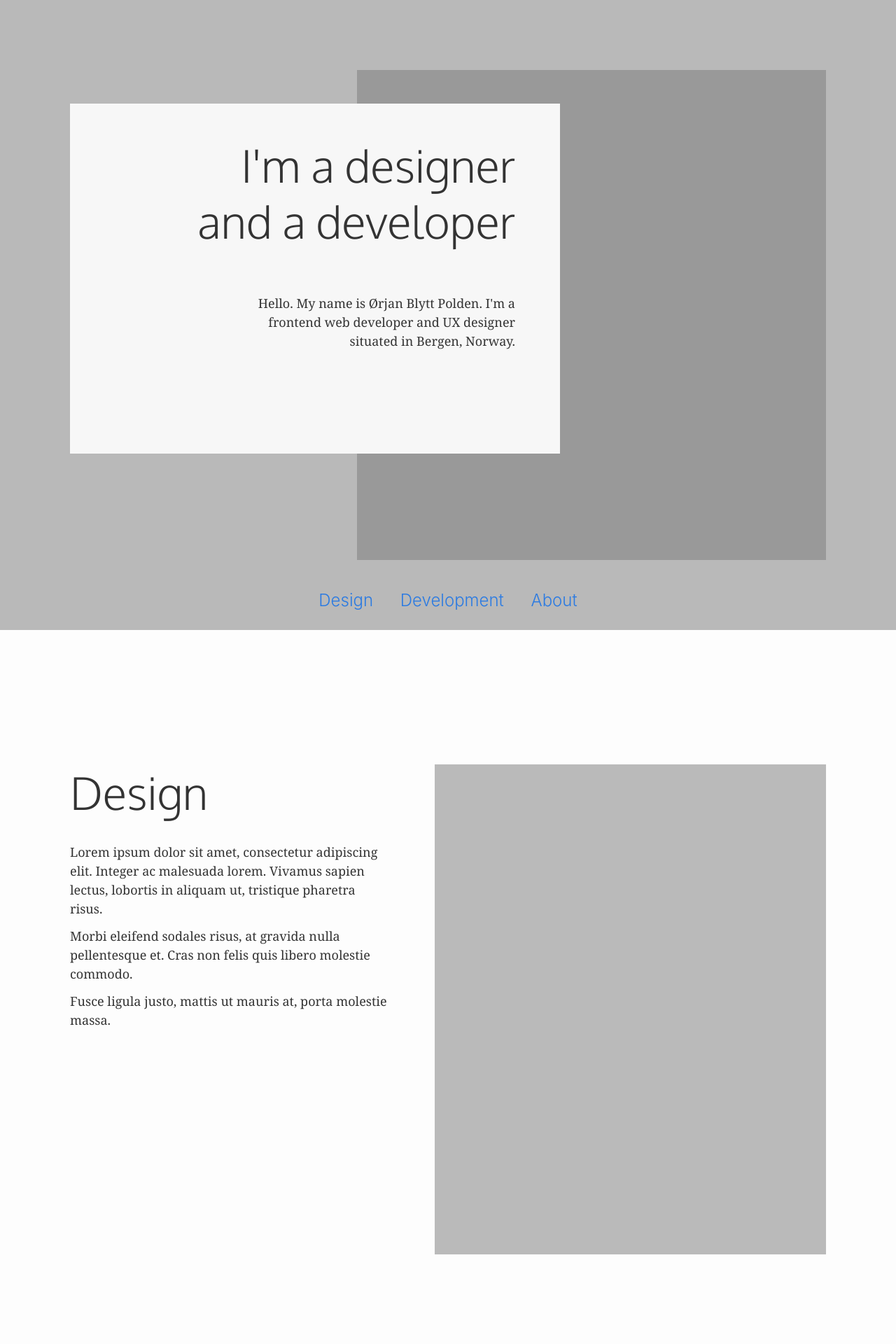
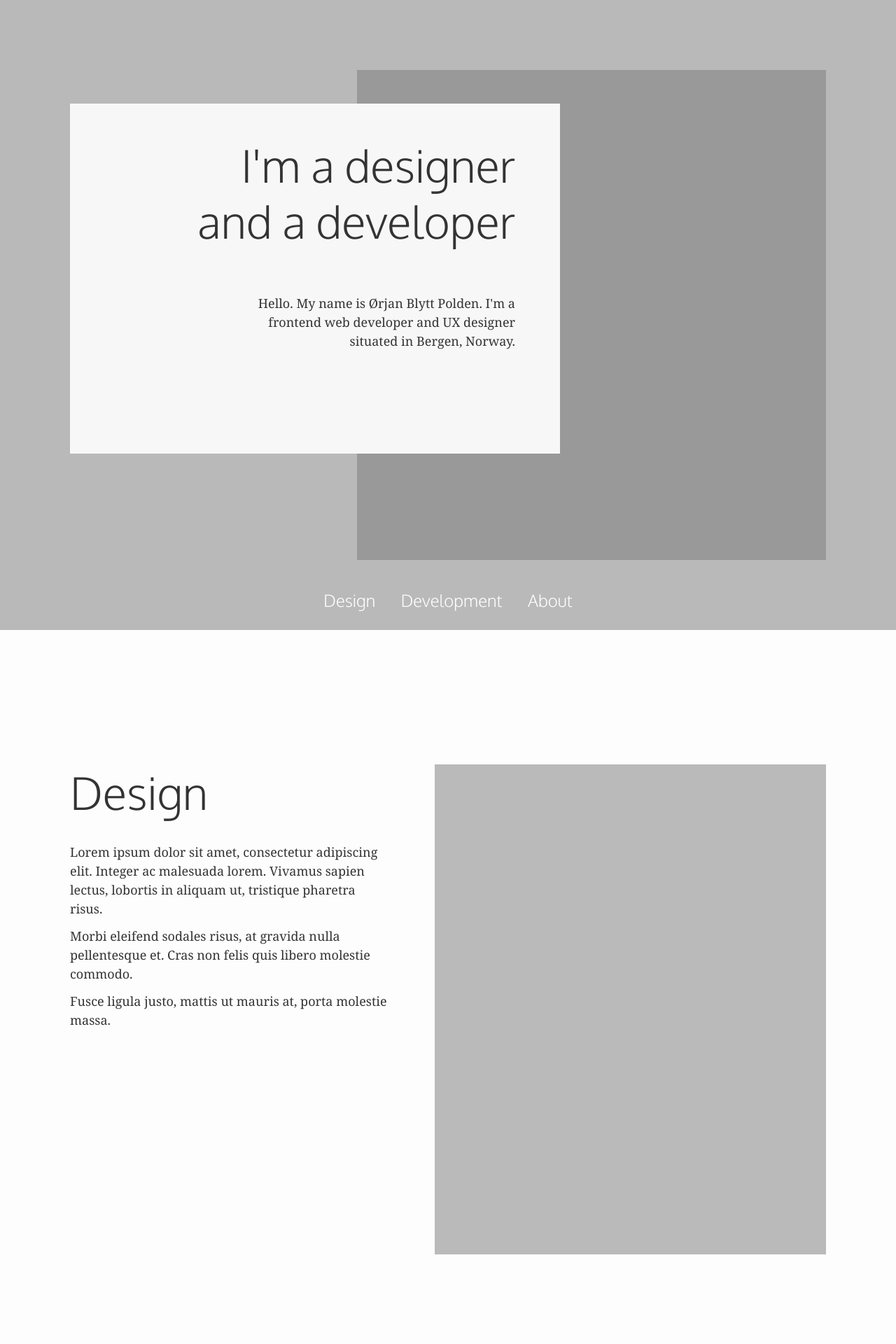
Before and after one commit to orjanbp/portfolio, a Jekyll site: the page built from index.md, in a window 1280 px wide. Shown: the top 1920 px of the page at 70% size. Built offline with Jekyll 4.4.1, drawn with Linux system fonts in a browser that asks for light colours.

Commit message:
Navbar styling

```diff
--- a/_sass/theme/_reset.scss
+++ b/_sass/theme/_reset.scss
@@ -97,13 +97,14 @@ h1, h2, h3, h4, h5, h6 {
 a {
   color: $brand-color;
   text-decoration: none;
+  cursor: pointer;
 
   &:visited {
     color: darken($brand-color, 15%);
   }
 
   &:hover {
-    color: $text-color;
+    color: lighten($brand-color, 10%);
     text-decoration: underline;
   }
 
--- a/_sass/theme/partial/_navbar.scss
+++ b/_sass/theme/partial/_navbar.scss
@@ -1,11 +1,36 @@
+.navbar {
+    width: 100%;
+    text-align: center;
+    padding: 24px 0px;
+}
+
 .navbar a {
-    font-family: 'Oxygen' sans-serif;
+    position: relative;
+    font-family: 'Oxygen', sans-serif;
     font-weight: 300;
     font-size: 1.5rem;
+    color: #fff;
     margin: 0px 16px;
+}
+.navbar a::after {
+    content: '';
+    position: absolute;
+    left: 0;
+    bottom: -8px;
+    height: 1px;
+    width: 0%;
+    background-color: #FFF;
+    transition: 0.2s ease-out;
+}
+
+.navbar a:hover {
+    text-decoration: none;
+}
+.navbar a:hover::after {
+    width: 100%;
 }
 
 .navbar-desktop {
     position: absolute;
-    bottom: 24px;
+    bottom: 0px;
 }
```
Also changed, not shown: _includes/home/section-splash.html (+3 -9 lines).
